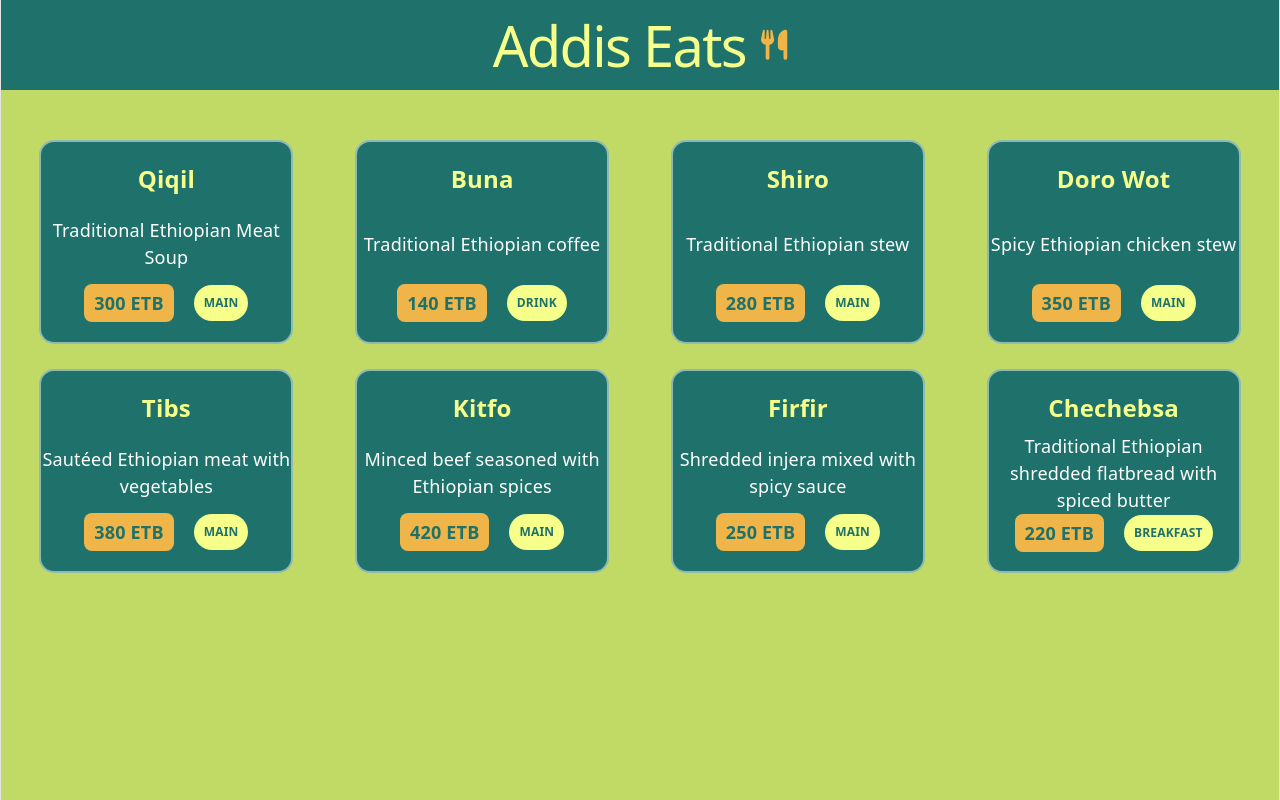
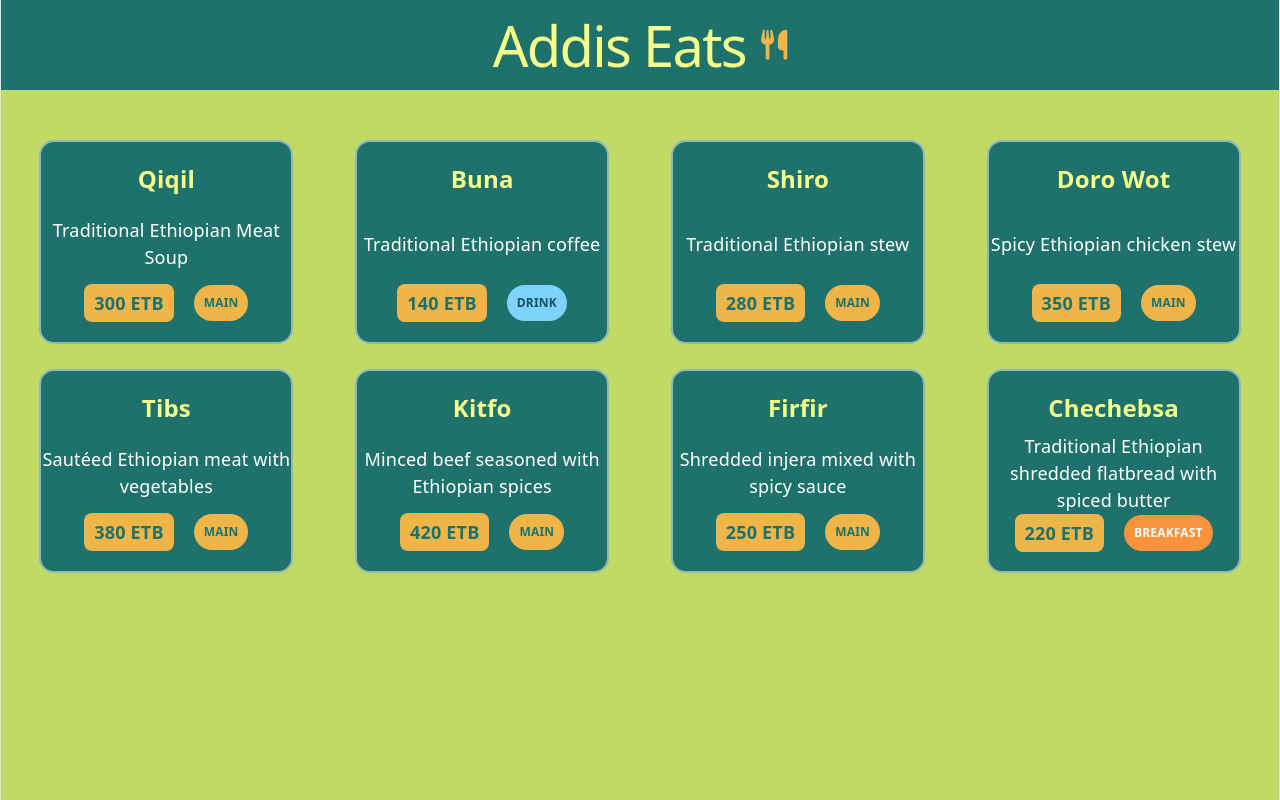
Before and after one commit to YabseraDCodes/addis-eats-menu, a React (Vite) app: page / in a window 1280 px wide. Built offline with nearby package versions, Linux system fonts and the light colour scheme.

Commit message:
Add different CSS styles for catagories

```diff
--- a/src/MenuItem.css
+++ b/src/MenuItem.css
@@ -5,6 +5,7 @@
     justify-items: center;
     align-items: center;
 }
+
 @media (max-width: 800px) {
     .items {
         grid-template-columns: repeat(2, 1fr);
@@ -86,3 +87,25 @@
     font-size: 12px;
     font-weight: bold;
 }
+
+
+.catagory-MAIN {
+    background-color: #f0b549;
+    color: #1e726b;
+}
+
+
+.catagory-DRINK {
+    background-color: #7dd3fc;
+    color: #164e63;
+}
+
+.catagory-BREAKFAST {
+    background-color: #fb923c;
+    color: white;
+}
+
+.catagory-DESSERT {
+    background-color: #f9a8d4;
+    color: #831843;
+}
--- a/src/MenuItem.jsx
+++ b/src/MenuItem.jsx
@@ -8,7 +8,7 @@ export function MenuItem({ name, price, description, catagory }) {
             <p>{description}</p>
             <div className="food-bottom">
                 <span className="price">{price} ETB</span>
-                <span className="catagory">{catagory}</span>
+                <span className={`catagory catagory-${catagory}`}   >{catagory}</span>
             </div>
         </div>
     )
```
